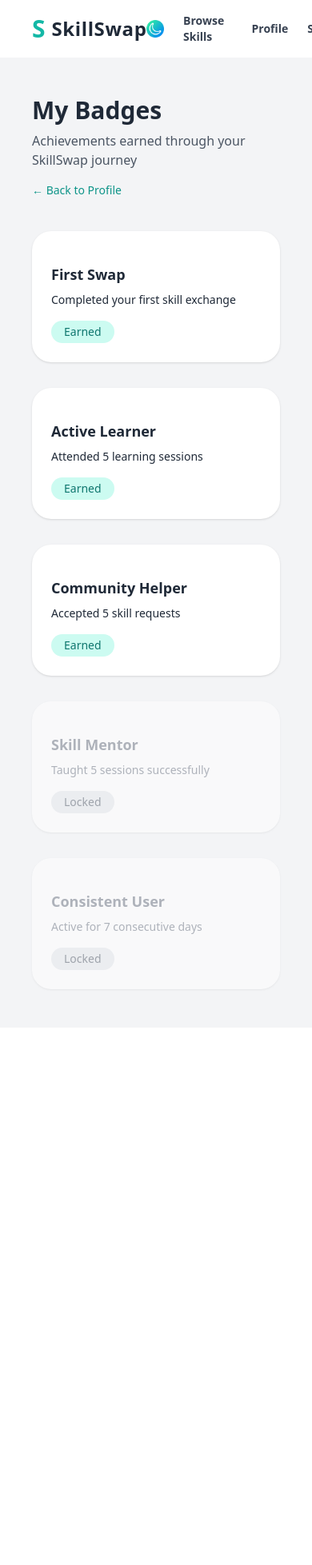
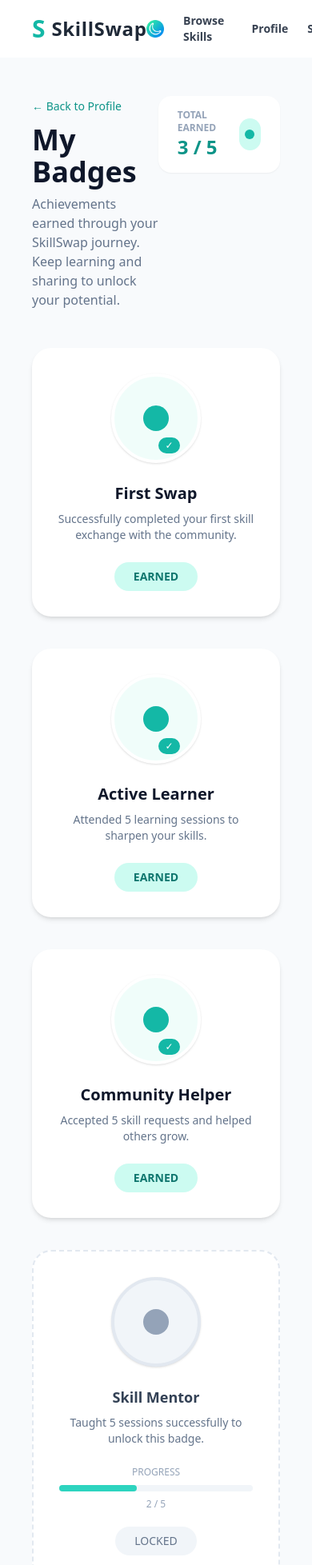
Before and after one commit to palaksingh-06/skill_swap, a React (Vite) app in the folder frontend/: page /badges in a window 390 px wide. Shown: the top 1957 px of the page at 80% size. Before the commit the page ends 1285 px from the top, so only its background shows below. Built offline with nearby package versions, Linux system fonts and the light colour scheme.

Commit message:
changed ui of badges and edit public profile

```diff
--- a/frontend/src/pages/Badges.jsx
+++ b/frontend/src/pages/Badges.jsx
@@ -2,109 +2,216 @@ import { Link } from "react-router-dom";
 import { useContext } from "react";
 import { DarkModeContext } from "../context/DarkModeContext";
 
+/* THEMED BADGE ICON (matches image) */
+const BadgeIcon = ({ earned }) => {
+  return (
+    <div
+      className={`w-28 h-28 rounded-full flex items-center justify-center border-4 shadow
+        ${
+          earned
+            ? "bg-teal-50 border-white"
+            : "bg-slate-100 border-slate-200"
+        }
+      `}
+    >
+      <div
+        className={`w-8 h-8 rounded-full ${
+          earned ? "bg-teal-500" : "bg-slate-400"
+        }`}
+      ></div>
+    </div>
+  );
+};
+
 const Badges = () => {
-  const { darkMode } = useContext(DarkModeContext); // <-- dark mode context
+  const { darkMode } = useContext(DarkModeContext);
 
   const badges = [
     {
       id: 1,
       title: "First Swap",
-      description: "Completed your first skill exchange",
+      desc: "Successfully completed your first skill exchange with the community.",
       earned: true,
     },
     {
       id: 2,
       title: "Active Learner",
-      description: "Attended 5 learning sessions",
+      desc: "Attended 5 learning sessions to sharpen your skills.",
       earned: true,
     },
     {
       id: 3,
       title: "Community Helper",
-      description: "Accepted 5 skill requests",
+      desc: "Accepted 5 skill requests and helped others grow.",
       earned: true,
     },
     {
       id: 4,
       title: "Skill Mentor",
-      description: "Taught 5 sessions successfully",
+      desc: "Taught 5 sessions successfully to unlock this badge.",
       earned: false,
+      progress: "2 / 5",
     },
     {
       id: 5,
       title: "Consistent User",
-      description: "Active for 7 consecutive days",
+      desc: "Stay active for 7 consecutive days to join the elite.",
       earned: false,
+      progress: "4 / 7",
     },
   ];
 
   return (
     <div
-      className={`min-h-screen px-10 py-12 transition-colors ${
-        darkMode ? "bg-slate-900 text-white" : "bg-gray-100 text-gray-900"
+      className={`min-h-screen px-10 py-12 ${
+        darkMode ? "bg-slate-900" : "bg-slate-50"
       }`}
     >
       {/* HEADER */}
-      <div className="max-w-6xl mx-auto mb-10">
-        <h1 className={`text-3xl font-bold ${darkMode ? "text-white" : "text-gray-800"}`}>
-          My Badges
-        </h1>
-        <p className={`${darkMode ? "text-gray-300" : "text-gray-600"} mt-2`}>
-          Achievements earned through your SkillSwap journey
-        </p>
-
+      <div className="max-w-7xl mx-auto mb-12 flex items-start justify-between">
+        <div>
           <Link
             to="/profile"
-          className="inline-block mt-4 text-sm text-teal-600 hover:underline"
+            className="text-teal-600 text-sm font-medium mb-3 inline-block"
           >
             ← Back to Profile
           </Link>
+
+          <h1
+            className={`text-4xl font-bold ${
+              darkMode ? "text-white" : "text-slate-900"
+            }`}
+          >
+            My Badges
+          </h1>
+          <p
+            className={`mt-2 max-w-xl ${
+              darkMode ? "text-slate-400" : "text-slate-500"
+            }`}
+          >
+            Achievements earned through your SkillSwap journey. Keep learning and
+            sharing to unlock your potential.
+          </p>
+        </div>
+
+        {/* TOTAL EARNED */}
+        <div
+          className={`flex items-center gap-4 rounded-2xl px-6 py-4 shadow-sm ${
+            darkMode ? "bg-slate-800" : "bg-white"
+          }`}
+        >
+          <div>
+            <p className="text-xs text-slate-400 font-semibold">
+              TOTAL EARNED
+            </p>
+            <p className="text-2xl font-bold text-teal-600">
+              3 / 5
+            </p>
+          </div>
+          <div className="w-10 h-10 rounded-full bg-teal-100 flex items-center justify-center">
+            <div className="w-3 h-3 rounded-full bg-teal-500"></div>
+          </div>
+        </div>
       </div>
 
       {/* BADGES GRID */}
-      <div className="max-w-6xl mx-auto grid grid-cols-1 sm:grid-cols-2 md:grid-cols-3 gap-8">
-        {badges.map((badge) => (
+      <div className="max-w-7xl mx-auto grid grid-cols-1 sm:grid-cols-2 md:grid-cols-3 gap-10">
+        {badges.map((badge) =>
+          badge.earned ? (
+            /* EARNED CARD */
             <div
               key={badge.id}
-            className={`rounded-3xl p-6 shadow transition ${
-              badge.earned
-                ? darkMode
-                  ? "bg-slate-800 text-white"
-                  : "bg-white text-gray-800"
-                : darkMode
-                  ? "bg-slate-700 text-gray-300 opacity-70"
-                  : "bg-white text-gray-500 opacity-50"
+              className={`rounded-3xl p-8 shadow-md ${
+                darkMode ? "bg-slate-800" : "bg-white"
               }`}
             >
-            <div className="text-4xl mb-4">{badge.icon}</div>
+              <div className="relative flex justify-center mb-6">
+                <BadgeIcon earned />
+                <span className="absolute bottom-3 right-[38%] bg-teal-500 text-white text-xs rounded-full px-2 py-0.5">
+                  ✓
+                </span>
+              </div>
 
-            <h3 className="text-lg font-semibold">{badge.title}</h3>
-
-            <p className="text-sm mt-2">
-              {badge.description}
+              <h3
+                className={`text-xl font-bold text-center ${
+                  darkMode ? "text-white" : "text-slate-900"
+                }`}
+              >
+                {badge.title}
+              </h3>
+              <p
+                className={`text-sm text-center mt-2 ${
+                  darkMode ? "text-slate-400" : "text-slate-500"
+                }`}
+              >
+                {badge.desc}
               </p>
 
-            <div className="mt-4">
-              {badge.earned ? (
-                <span className={`inline-block px-4 py-1 rounded-full text-sm font-medium ${
-                  darkMode
-                    ? "bg-teal-800 text-teal-300"
-                    : "bg-teal-100 text-teal-700"
-                }`}>
-                  Earned
+              <div className="mt-6 flex justify-center">
+                <span className="px-6 py-2 rounded-full text-sm font-semibold bg-teal-100 text-teal-700">
+                  EARNED
                 </span>
-              ) : (
-                <span className={`inline-block px-4 py-1 rounded-full text-sm font-medium ${
-                  darkMode
-                    ? "bg-slate-700 text-gray-400"
-                    : "bg-gray-200 text-gray-600"
-                }`}>
-                  Locked
-                </span>
-              )}
               </div>
             </div>
-        ))}
+          ) : (
+            /* LOCKED CARD */
+            <div
+              key={badge.id}
+              className={`border-2 border-dashed rounded-3xl p-8 ${
+                darkMode
+                  ? "bg-slate-800 border-slate-700"
+                  : "bg-white border-slate-200"
+              }`}
+            >
+              <div className="flex justify-center mb-6">
+                <BadgeIcon earned={false} />
+              </div>
+
+              <h3
+                className={`text-lg font-semibold text-center ${
+                  darkMode ? "text-slate-200" : "text-slate-700"
+                }`}
+              >
+                {badge.title}
+              </h3>
+              <p
+                className={`text-sm text-center mt-2 ${
+                  darkMode ? "text-slate-400" : "text-slate-500"
+                }`}
+              >
+                {badge.desc}
+              </p>
+
+              <div className="mt-6">
+                <p className="text-xs text-slate-400 text-center mb-2">
+                  PROGRESS
+                </p>
+                <div className="w-full bg-slate-100 rounded-full h-2">
+                  <div
+                    className="bg-teal-400 h-2 rounded-full"
+                    style={{ width: "40%" }}
+                  ></div>
+                </div>
+                <p className="text-xs text-slate-400 text-center mt-2">
+                  {badge.progress}
+                </p>
+              </div>
+
+              <div className="mt-5 flex justify-center">
+                <span className="px-6 py-2 rounded-full text-sm bg-slate-100 text-slate-500">
+                  LOCKED
+                </span>
+              </div>
+            </div>
+          )
+        )}
+
+        {/* MORE BADGES */}
+        <div className="border-2 border-dashed border-slate-200 rounded-3xl flex items-center justify-center bg-white">
+          <p className="text-slate-400 text-sm font-semibold">
+            + MORE BADGES COMING SOON
+          </p>
+        </div>
       </div>
     </div>
   );
```
Also changed, not shown: frontend/src/pages/EditPublicProfile.jsx (+39 -25 lines). Lines whose indentation alone changed are shown as unchanged.
